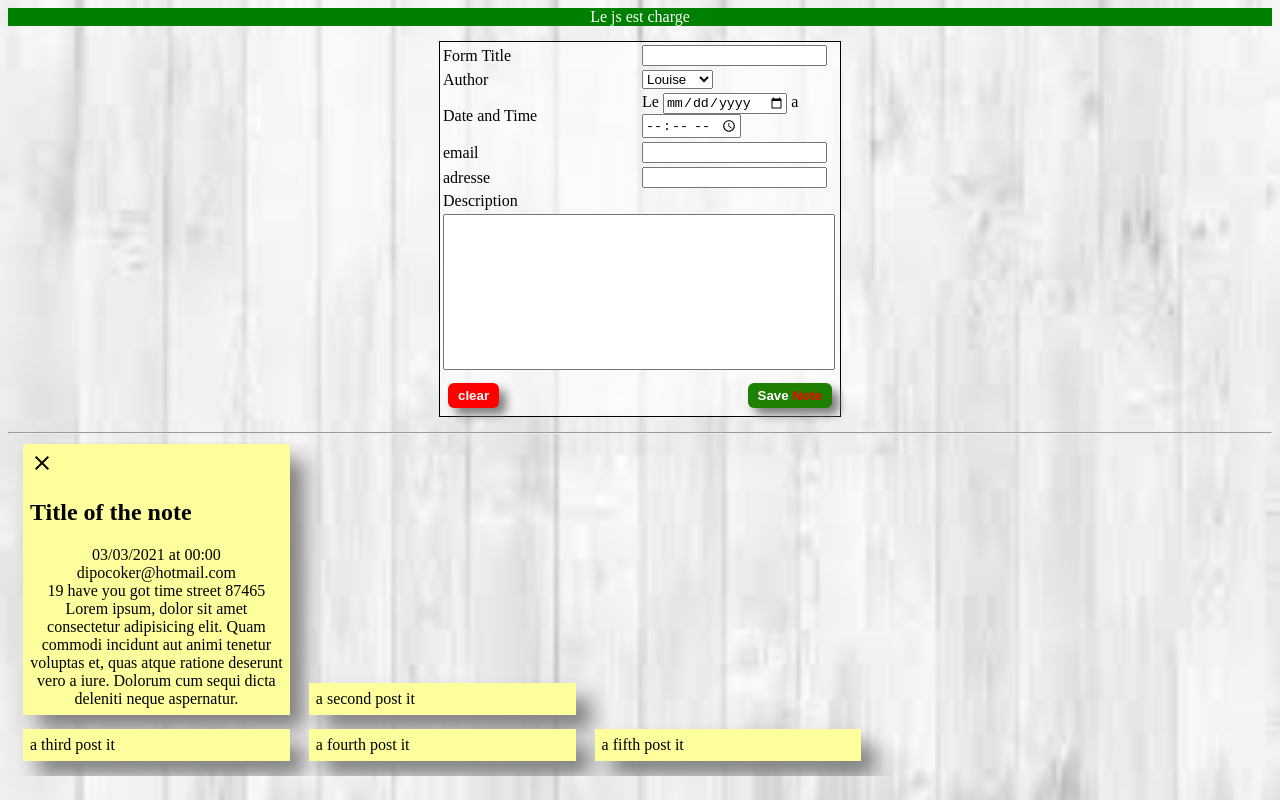
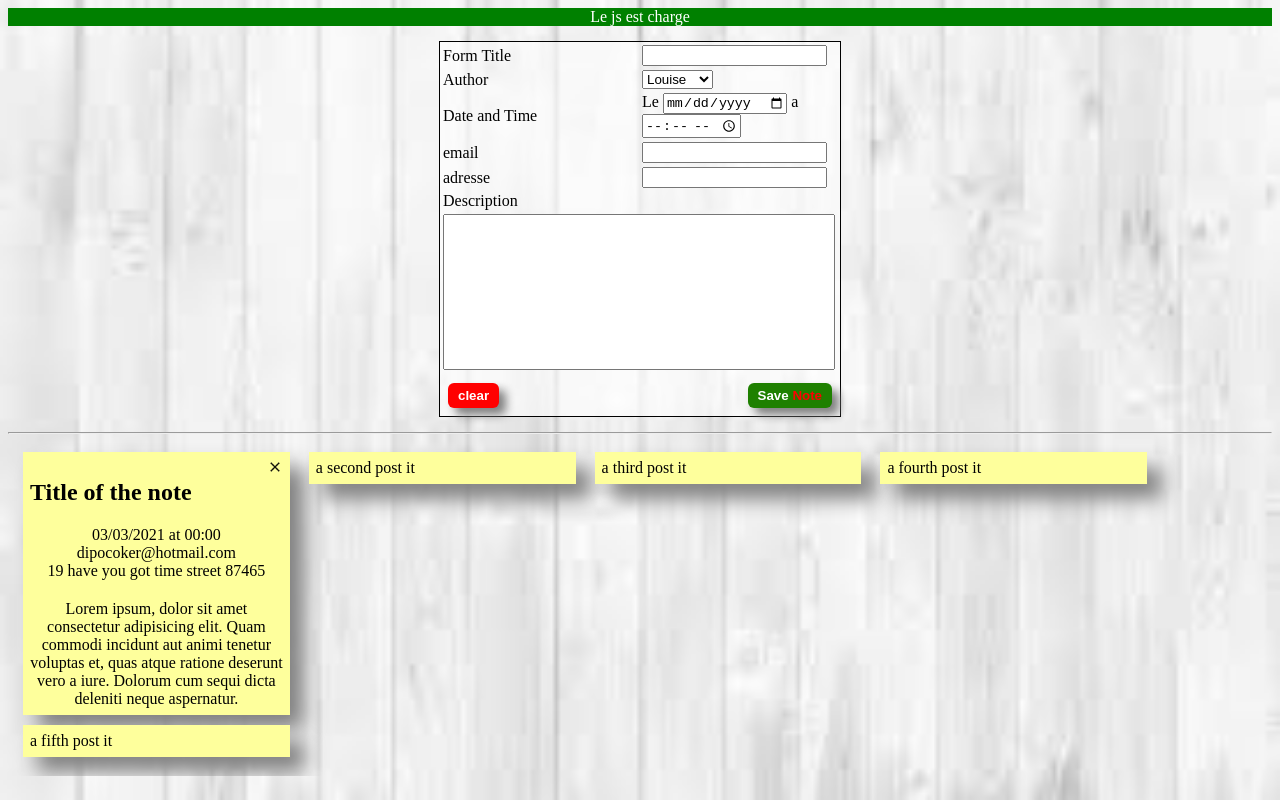
Before and after one commit to opidalo5/JavaScriptTraining2, a website: page index.html in a window 1280 px wide. Drawn offline with Linux system fonts and the light colour scheme.

Commit message:
lunch- aligned postits, added close, updated css

```diff
--- a/index.html
+++ b/index.html
@@ -73,9 +73,7 @@
             </div>
 
 
-            <div class="post-it">a second post it</div>
-            <br>
-            <div class="post-it">a third post it</div>
+            <class class="post-it">a second post it</class>            <div class="post-it">a third post it</div>
             <div class="post-it">a fourth post it</div>
             <div class="post-it">a fifth post it</div>
         </div>
--- a/styles/styles.css
+++ b/styles/styles.css
@@ -74,6 +74,7 @@ body {
     box-shadow: 15px 15px 20px grey;
     padding: 7px;
     overflow-x: auto;
+    vertical-align: top;
 
 }
 .post-it:hover{
@@ -84,3 +85,14 @@ body {
 .center{
     text-align: center;
 }
+.container-close-img{
+    float: right;
+}
+.container-close-img > img{
+    width: 16px;
+    height: 16px;
+}
+
+.post-it-description{
+    margin-top: 20px;
+}
```
